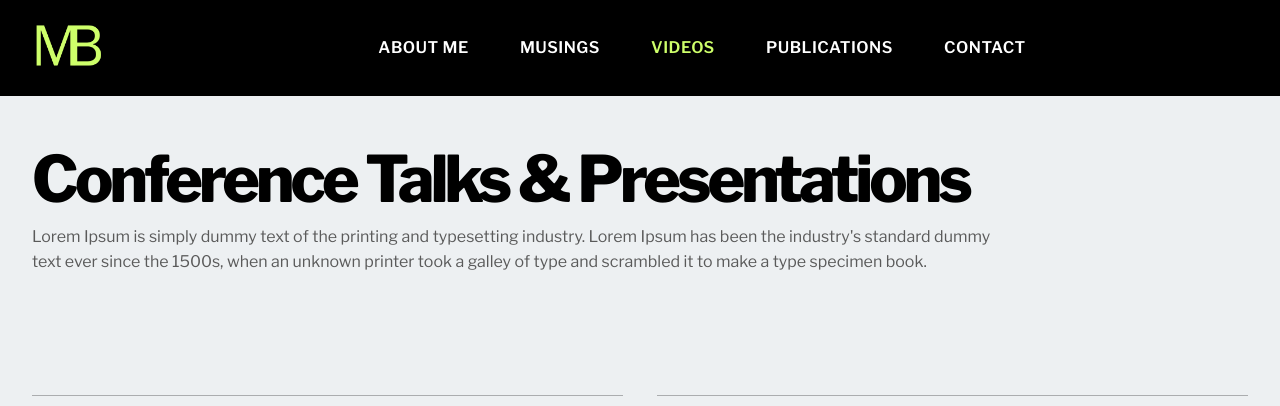
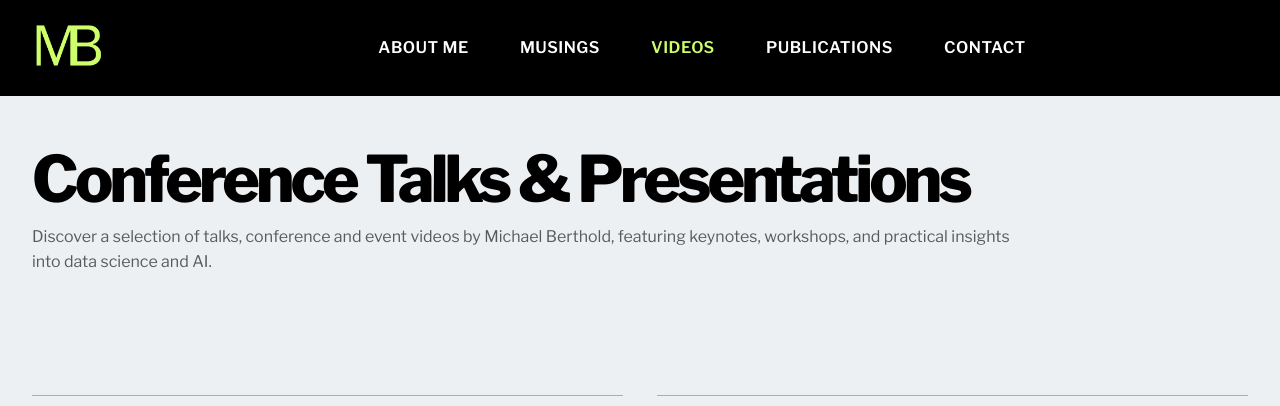
Before and after one commit to lacahelpme/mb, a Jekyll site: the page built from videos.html, in a window 1280 px wide and 900 px high, cut to the strip 0-406 px from the top of the window. Built offline with Jekyll 4.4.1, drawn with Linux system fonts in a browser that asks for light colours.

Commit message:
Update videos.html

```diff
--- a/videos.html
+++ b/videos.html
@@ -1,8 +1,8 @@
 ---
 layout: default
 title: Videos
-seo_title: Videos | Michael R. Berthold
-seo_description: Talks, interviews, presentations, and selected videos by Michael R. Berthold.
+seo_title: Michael Berthold Videos – Panel talks & Presentations
+seo_description: Watch videos by Michael Berthold including panel talks and presentations. Explore insights, projects, and professional highlights on Data Science, AI & Machine Learning.
 lang: en
 permalink: /videos/
 ---
@@ -11,8 +11,7 @@
   <div class="container">
     <h1 class="subpage-intro-title">Conference Talks &amp; Presentations</h1>
     <p class="subpage-intro-text">
-      Lorem Ipsum is simply dummy text of the printing and typesetting industry. Lorem Ipsum has been the industry's standard dummy text ever since the 1500s, when an unknown printer took a galley of type and scrambled it to make a type specimen book.
-    </p>
+      Discover a selection of talks, conference and event videos by Michael Berthold, featuring keynotes, workshops, and practical insights into data science and AI.
   </div>
 </section>
 
```
